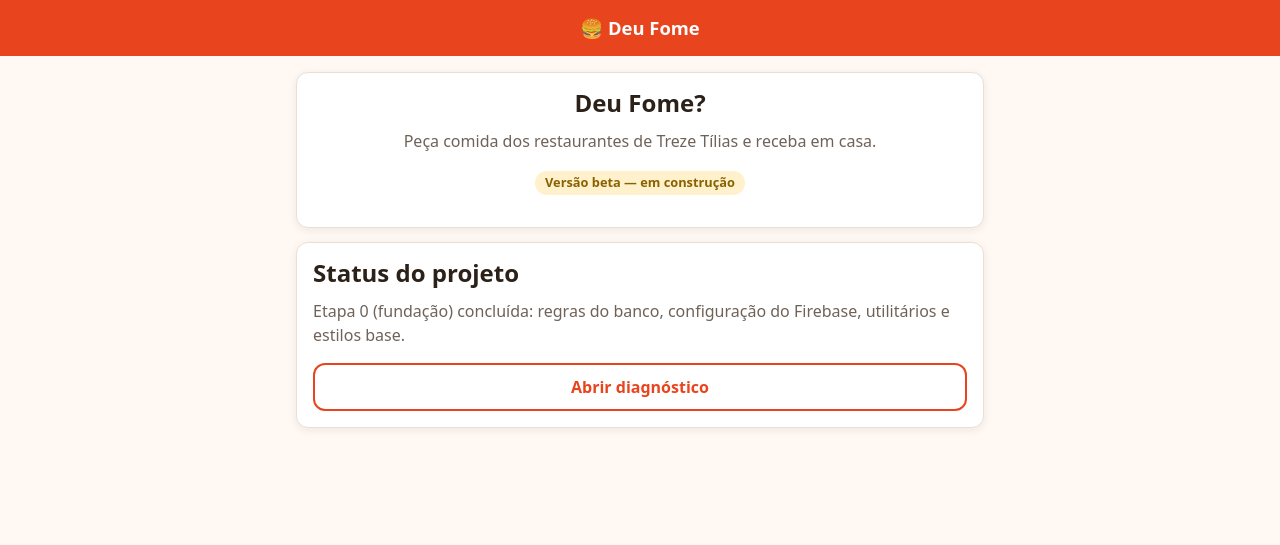
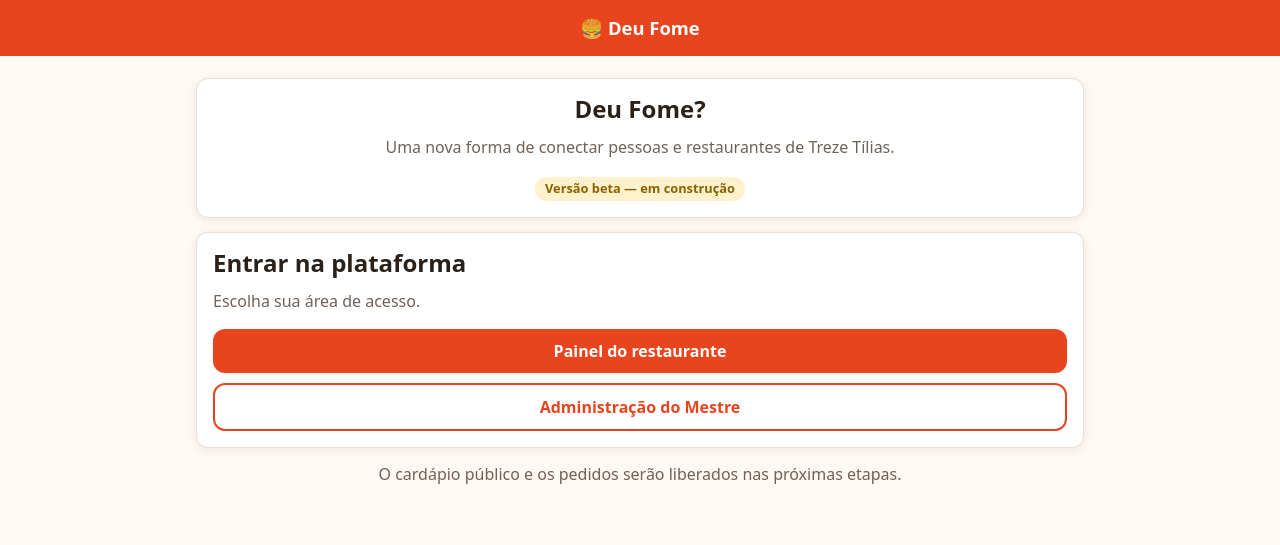
Before and after one commit to lucio77-cd/DeuFome, a plain HTML site: page index.html in a window 1280 px wide. Drawn offline with Linux system fonts and the light colour scheme.

Commit message:
Atualiza entrada do Deu Fome para os painéis da Etapa 1

```diff
--- a/index.html
+++ b/index.html
@@ -1,35 +1,19 @@
 <!DOCTYPE html>
 <html lang="pt-BR">
 <head>
-  <meta charset="UTF-8">
-  <meta name="viewport" content="width=device-width, initial-scale=1">
-  <meta name="theme-color" content="#e8451e">
-  <title>Deu Fome — Treze Tílias</title>
-  <meta name="description" content="Peça comida dos restaurantes de Treze Tílias e receba em casa.">
-  <link rel="stylesheet" href="css/base.css">
+  <meta charset="UTF-8"><meta name="viewport" content="width=device-width, initial-scale=1">
+  <meta name="theme-color" content="#e8451e"><title>Deu Fome — Treze Tílias</title>
+  <meta name="description" content="Plataforma de pedidos para restaurantes de Treze Tílias.">
+  <link rel="stylesheet" href="css/base.css"><link rel="stylesheet" href="css/painel.css">
 </head>
 <body>
-  <header class="topo">🍔 Deu Fome</header>
-
-  <main class="container">
-    <section class="card centro">
-      <h1>Deu Fome?</h1>
-      <p class="texto-suave">Peça comida dos restaurantes de Treze Tílias e receba em casa.</p>
-      <p><span class="selo selo-aviso">Versão beta — em construção</span></p>
-    </section>
-
-    <section class="card">
-      <h2>Status do projeto</h2>
-      <p class="texto-suave">Etapa 0 (fundação) concluída: regras do banco, configuração do Firebase, utilitários e estilos base.</p>
-      <a class="btn btn-secundario btn-bloco" href="diagnostico">Abrir diagnóstico</a>
-    </section>
-  </main>
-
-  <script type="module">
-    import { configPreenchida } from "./js/firebase-config.js";
-    if (!configPreenchida) {
-      console.warn("Deu Fome: preencha js/firebase-config.js com a configuração do Firebase.");
-    }
-  </script>
-</body>
-</html>
+<header class="topo">🍔 Deu Fome</header>
+<main class="container painel-container">
+  <section class="card centro"><h1>Deu Fome?</h1><p class="texto-suave">Uma nova forma de conectar pessoas e restaurantes de Treze Tílias.</p><span class="selo selo-aviso">Versão beta — em construção</span></section>
+  <section class="card"><h2>Entrar na plataforma</h2><p class="texto-suave">Escolha sua área de acesso.</p>
+    <a class="btn btn-bloco" href="painel/">Painel do restaurante</a>
+    <a class="btn btn-secundario btn-bloco" style="margin-top:10px" href="admin/">Administração do Mestre</a>
+  </section>
+  <p class="texto-suave centro">O cardápio público e os pedidos serão liberados nas próximas etapas.</p>
+</main>
+</body></html>
```
